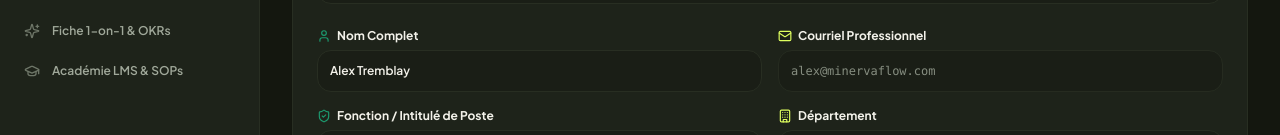
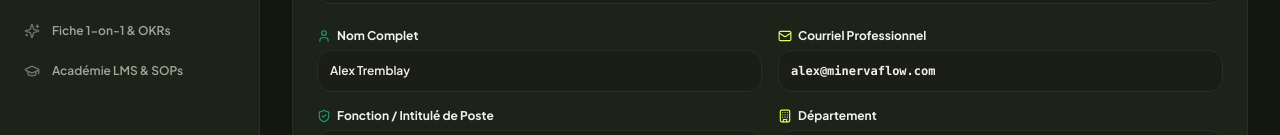
Before and after one commit to Endsi3g/The-Trequartista-from-Minerva, a Next.js app: page /profil in a window 1280 px wide. Shown: the part 481-616 px from the top of the page. Built offline with nearby package versions, Linux system fonts and the light colour scheme; no server answers.

Commit message:
fix: enable interactive email input on profile page following browser visual audit

```diff
--- a/app/(dashboard)/profil/page.tsx
+++ b/app/(dashboard)/profil/page.tsx
@@ -66,7 +66,6 @@ export default function ProfilePage() {
     setSavedSuccess(false);
 
     try {
-      // Simulate Supabase DB update
       await supabase.from('profiles').update({
         full_name: fullName,
         role: role,
@@ -179,9 +178,9 @@ export default function ProfilePage() {
                 </label>
                 <input
                   type="email"
-                  disabled
                   value={email}
-                  className="w-full p-3 rounded-xl bg-mv-cream-soft border border-mv-border text-mv-ink-soft font-mono opacity-80 cursor-not-allowed"
+                  onChange={(e) => setEmail(e.target.value)}
+                  className="w-full p-3 rounded-xl bg-mv-cream-soft border border-mv-border text-mv-ink font-mono font-semibold focus:outline-none focus:border-mv-green"
                 />
               </div>
 
```
